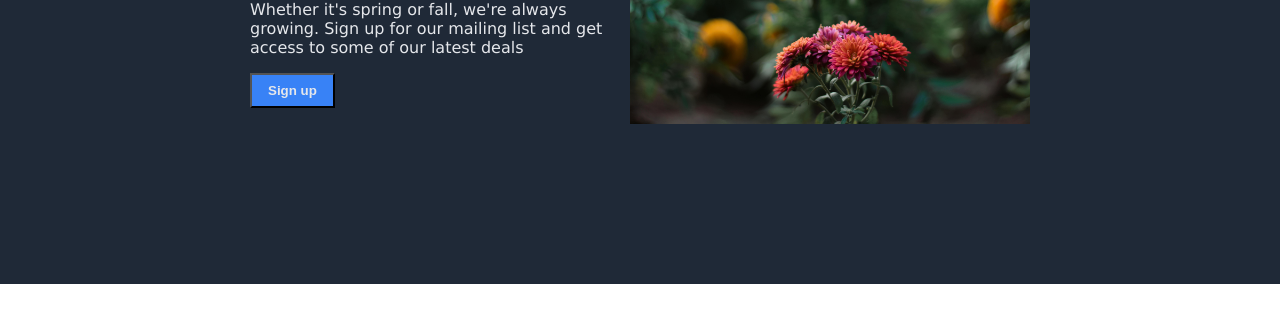
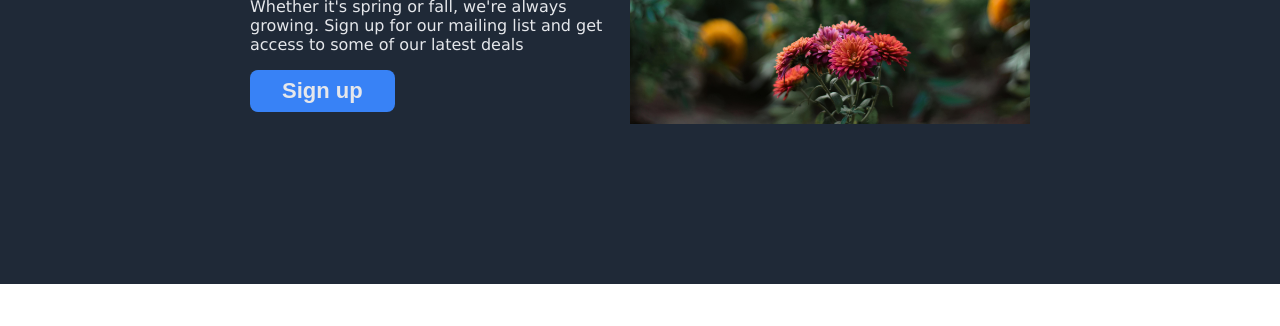
Before and after one commit to jrflynn3/odin-landing-page, a plain HTML site: page index.html in a window 1280 px wide. Shown: the part 347-673 px from the top of the page. Drawn offline with Linux system fonts and the light colour scheme.

Commit message:
Improve button style

```diff
--- a/CSS/style.css
+++ b/CSS/style.css
@@ -112,6 +112,9 @@ a {
 
 .signup-btn {
     background-color: #3882f6;
+    border-radius: 8px;
+    border-style: none;
+    font-size: 22px;
     font-weight: 700;
-    padding: 8px 16px;
+    padding: 8px 32px;
 }
```
